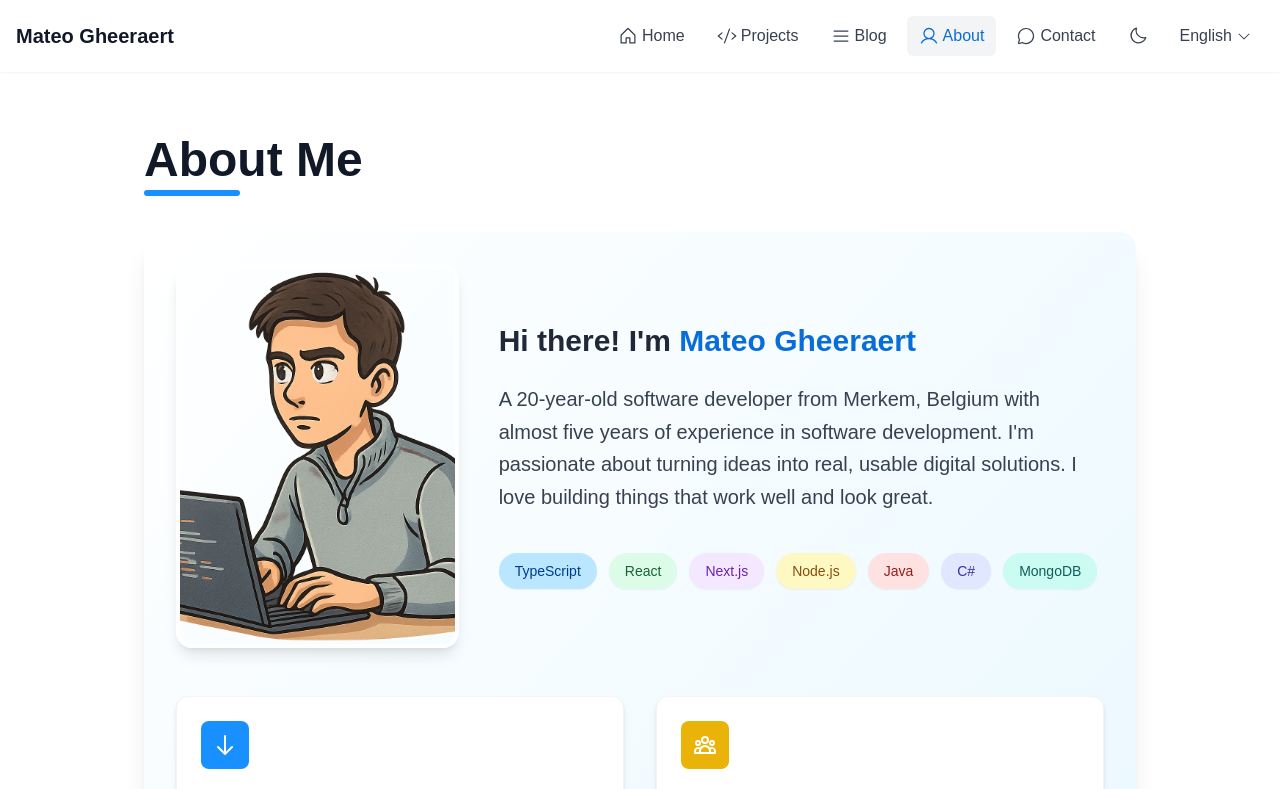
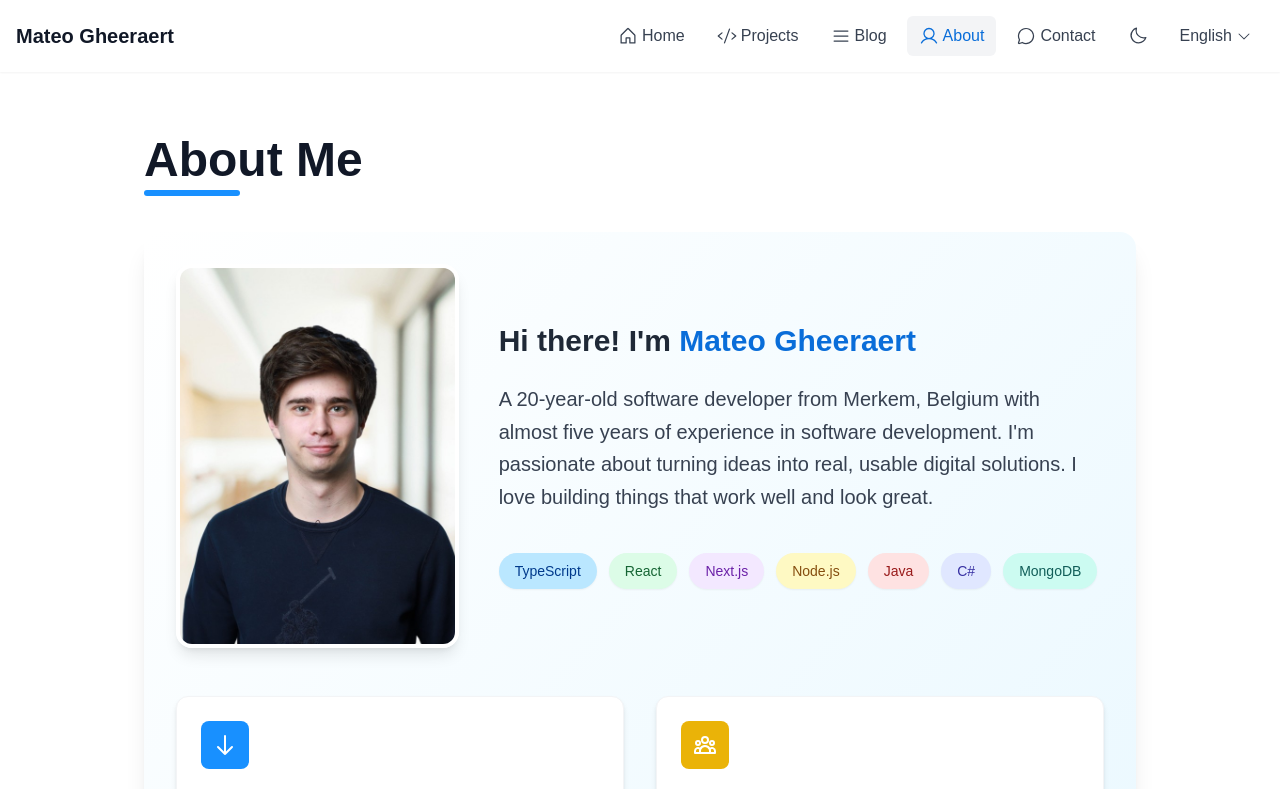
Before and after one commit to MateoGheeraert/portfolio, a Next.js app: page /en/about in a window 1280 px wide. Shown: the top 789 px of the page. Built offline with nearby package versions, Linux system fonts and the light colour scheme.

Commit message:
added new picture

```diff
--- a/src/app/(visitor)/[locale]/about/page.tsx
+++ b/src/app/(visitor)/[locale]/about/page.tsx
@@ -24,7 +24,7 @@ export default async function AboutPage({
           <div className='lg:col-span-4 flex justify-center lg:justify-start'>
             <div className='relative h-80 w-80 lg:h-96 lg:w-96 overflow-hidden rounded-2xl shadow-lg border-4 border-white dark:border-gray-600 transition-colors duration-300'>
               <Image
-                src='/mateo.png'
+                src='/mateo2.jpg'
                 alt='Mateo Gheeraert'
                 fill
                 style={{ objectFit: "cover" }}
```
Also changed, not shown: public/mateo2.jpg (added).
